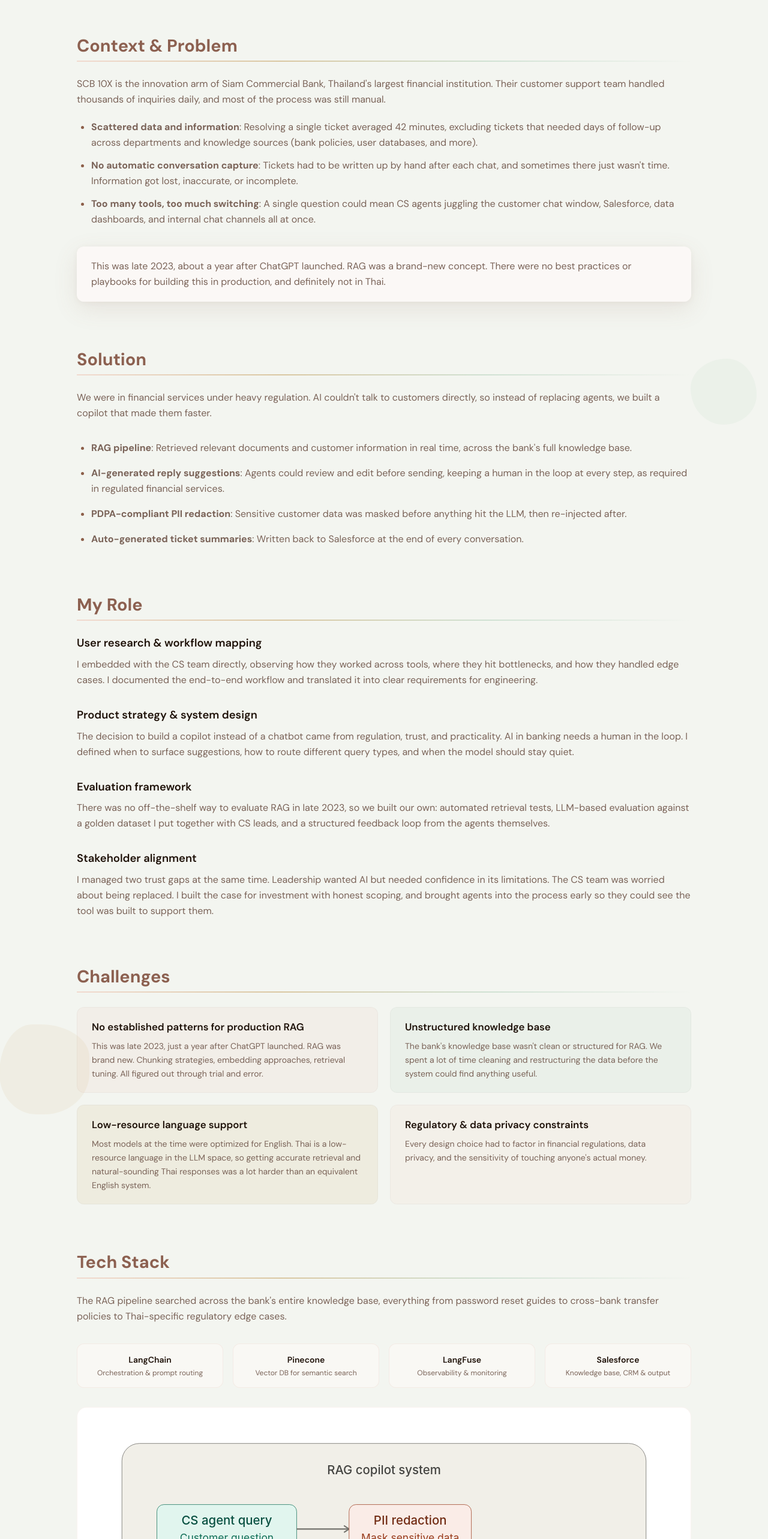
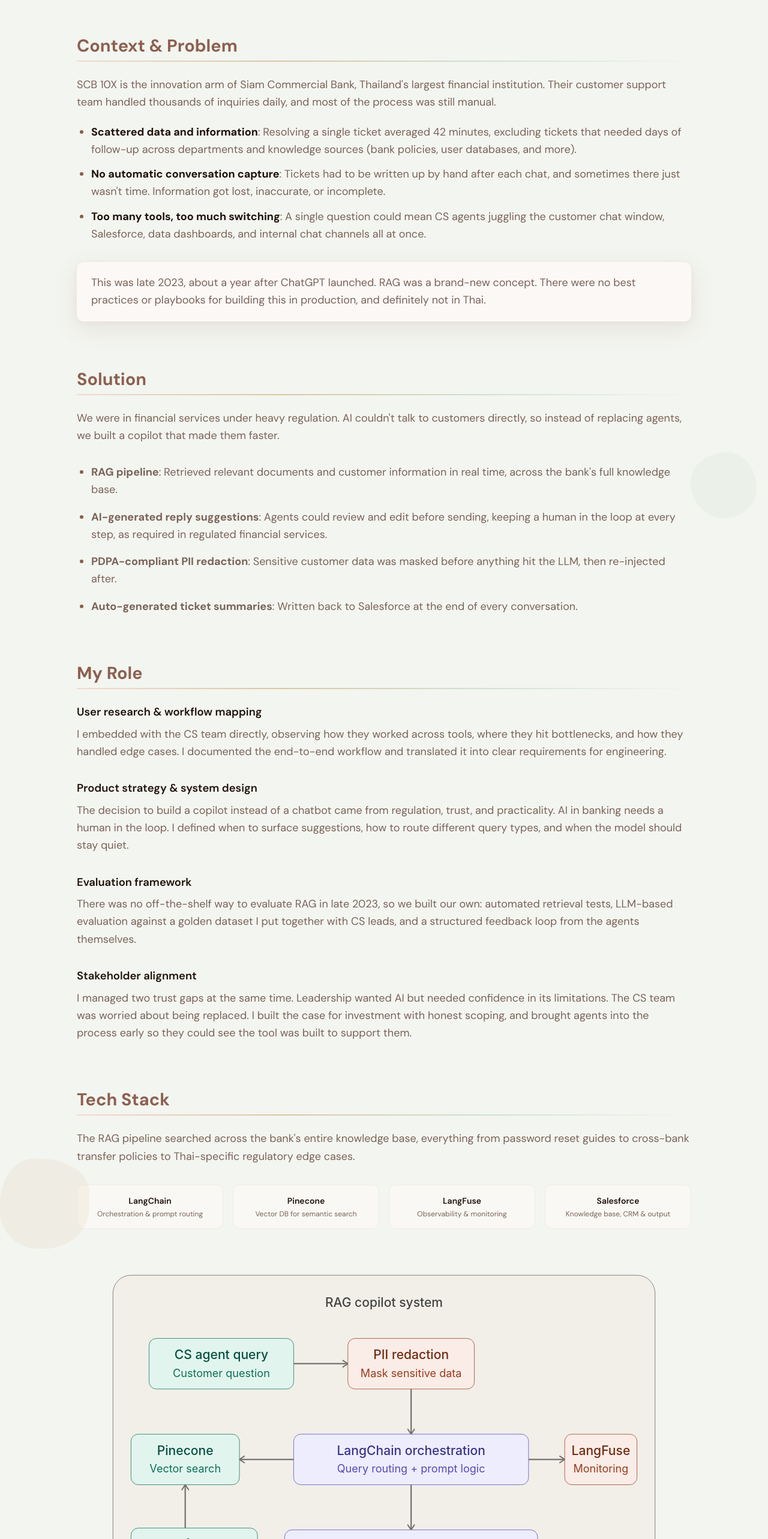
Before and after one commit to pattchok/portfolio, a Next.js app: page /work/cs-copilot in a window 1280 px wide. Shown: the part 2460-5026 px from the top of the page at 60% size. Built offline with nearby package versions, Linux system fonts and the light colour scheme; a web font is replaced by a local one.

Commit message:
update hero section

```diff
--- a/app/work/conversational-ai/page.tsx
+++ b/app/work/conversational-ai/page.tsx
@@ -196,7 +196,7 @@ export default function ConversationalAIPage() {
       </FadeIn>
 
       {/* ── Content ───────────────────────────────────────────── */}
-      <div className="max-w-6xl mx-auto px-6 md:px-10 lg:px-16 pb-24 space-y-20 relative">
+      <div className="max-w-6xl mx-auto px-6 md:px-10 lg:px-16 pb-24 space-y-20 relative text-lg">
         {/* decorative blobs scattered throughout */}
         <div className="absolute pointer-events-none" style={{ top: "6%", right: "-50px", width: "150px", height: "150px", background: gold, opacity: 0.12, borderRadius: "50% 40% 60% 40% / 40% 50% 40% 60%" }} />
         <div className="absolute pointer-events-none" style={{ top: "22%", left: "-70px", width: "160px", height: "160px", background: pink, opacity: 0.14, borderRadius: "45% 55% 40% 60% / 55% 45% 55% 45%" }} />
--- a/app/work/cs-copilot/page.tsx
+++ b/app/work/cs-copilot/page.tsx
@@ -78,7 +78,7 @@ const CalloutBox = ({
       boxShadow: "0 12px 40px rgba(140, 96, 80, 0.12), 0 2px 8px rgba(140, 96, 80, 0.06)",
     }}
   >
-    <p className="text-muted text-base leading-relaxed">
+    <p className="text-muted leading-relaxed">
       {emoji && <span className="mr-2">{emoji}</span>}
       {children}
     </p>
@@ -197,7 +197,7 @@ export default function RagCopilotPage() {
       <div className="pb-8" />
 
       {/* ── Content ───────────────────────────────────────────── */}
-      <div className="max-w-6xl mx-auto px-6 md:px-10 lg:px-16 pb-24 space-y-20 relative">
+      <div className="max-w-6xl mx-auto px-6 md:px-10 lg:px-16 pb-24 space-y-20 relative text-lg">
         {/* decorative blobs scattered throughout */}
         <div className="absolute pointer-events-none" style={{ top: "5%", right: "-55px", width: "140px", height: "140px", background: gold, opacity: 0.12, borderRadius: "50% 40% 60% 40% / 40% 50% 40% 60%" }} />
         <div className="absolute pointer-events-none" style={{ top: "20%", left: "-75px", width: "170px", height: "170px", background: pink, opacity: 0.14, borderRadius: "45% 55% 40% 60% / 55% 45% 55% 45%" }} />
@@ -258,7 +258,7 @@ export default function RagCopilotPage() {
         <FadeIn>
           <section>
             <SectionLabel>Context & Problem</SectionLabel>
-            <div className="space-y-5 text-base leading-relaxed text-muted">
+            <div className="space-y-5 leading-relaxed text-muted">
               <p>
                 SCB 10X is the innovation arm of Siam Commercial Bank,
                 Thailand&apos;s largest financial institution. Their customer
@@ -267,20 +267,20 @@ export default function RagCopilotPage() {
               </p>
               <ul className="list-disc pl-6 space-y-3 marker:text-brown">
                 <li>
-                  <strong>Scattered data and information</strong>: Resolving
+                  <strong className="text-text">Scattered data and information</strong>: Resolving
                   a single ticket averaged 42 minutes, excluding tickets
                   that needed days of follow-up across
                   departments and knowledge sources (bank policies, user
                   databases, and more).
                 </li>
                 <li>
-                  <strong>No automatic conversation capture</strong>: Tickets
+                  <strong className="text-text">No automatic conversation capture</strong>: Tickets
                   had to be written up by hand after each chat, and sometimes
                   there just wasn&apos;t time. Information got lost,
                   inaccurate, or incomplete.
                 </li>
                 <li>
-                  <strong>Too many tools, too much switching</strong>: A
+                  <strong className="text-text">Too many tools, too much switching</strong>: A
                   single question could mean CS agents juggling the customer
                   chat window, Salesforce, data dashboards, and internal chat
                   channels all at once.
@@ -300,7 +300,7 @@ export default function RagCopilotPage() {
         <FadeIn>
           <section>
             <SectionLabel>Solution</SectionLabel>
-            <div className="space-y-5 text-base leading-relaxed text-muted mb-8">
+            <div className="space-y-5 leading-relaxed text-muted mb-8">
               <p>
                 We were in financial services under heavy regulation. AI
                 couldn&apos;t talk to customers directly, so instead of
@@ -308,7 +308,7 @@ export default function RagCopilotPage() {
               </p>
             </div>
 
-            <ul className="list-disc pl-6 space-y-4 text-base leading-relaxed text-muted mb-8 marker:text-brown">
+            <ul className="list-disc pl-6 space-y-4 leading-relaxed text-muted mb-8 marker:text-brown">
               <li>
                 <strong>RAG pipeline</strong>: Retrieved relevant documents
                 and customer information in real time, across the bank&apos;s
@@ -362,9 +362,114 @@ export default function RagCopilotPage() {
                   >
                     {item.title}
                   </h3>
-                  <p className="text-muted text-base leading-relaxed">
+                  <p className="text-muted leading-relaxed">
                     {item.body}
                   </p>
+                </div>
+              ))}
+            </div>
+          </section>
+        </FadeIn>
+
+        {/* Tech stack / under the hood */}
+        <FadeIn>
+          <section>
+            <SectionLabel>Tech Stack</SectionLabel>
+            <div className="space-y-5 leading-relaxed text-muted mb-8">
+              <p>
+                The RAG pipeline searched across the bank&apos;s entire
+                knowledge base, everything from password reset guides to
+                cross-bank transfer policies to Thai-specific regulatory edge
+                cases.
+              </p>
+            </div>
+
+            <div className="grid grid-cols-2 md:grid-cols-4 gap-4 mb-8">
+              {[
+                { name: "LangChain", desc: "Orchestration & prompt routing" },
+                { name: "Pinecone", desc: "Vector DB for semantic search" },
+                { name: "LangFuse", desc: "Observability & monitoring" },
+                { name: "Salesforce", desc: "Knowledge base, CRM & output" },
+              ].map((t) => (
+                <div
+                  key={t.name}
+                  className="rounded-xl px-4 py-4 text-center"
+                  style={{
+                    background: "rgba(253,250,247,0.6)",
+                    border: "1px solid rgba(234,216,204,0.4)",
+                  }}
+                >
+                  <p className="text-text text-sm font-semibold mb-1" style={{ fontFamily: DM_SANS }}>
+                    {t.name}
+                  </p>
+                  <p className="text-muted text-xs leading-snug">{t.desc}</p>
+                </div>
+              ))}
+            </div>
+
+            {/* System architecture SVG */}
+            <div className="mb-8">
+              <Image
+                src="/work/cs-copilot/rag_copilot_system_architecture.svg"
+                alt="System architecture diagram"
+                width={900}
+                height={500}
+                className="w-full h-auto"
+              />
+            </div>
+
+            <p className="text-muted leading-relaxed">
+              PII was handled through a redaction layer. Sensitive customer
+              data was masked before anything hit the LLM, then re-injected
+              after.
+            </p>
+          </section>
+        </FadeIn>
+
+        {/* Key Features */}
+        <FadeIn>
+          <section>
+            <SectionLabel>Key Features</SectionLabel>
+            {/* User flow diagram */}
+            <div className="mb-10">
+              <Image
+                src="/work/cs-copilot/rag_copilot_user_flow.svg"
+                alt="User flow diagram"
+                width={1200}
+                height={180}
+                className="w-full h-auto"
+              />
+            </div>
+
+            {/* Feature list */}
+            <div className="space-y-0">
+              {[
+                {
+                  title: "Real-time knowledge retrieval",
+                  desc: "Semantic search across the bank's Salesforce knowledge base (policies, troubleshooting guides, regulatory docs) surfaced in context as the agent chats.",
+                },
+                {
+                  title: "Suggested replies with human review",
+                  desc: "AI drafts three reply options per message, each grounded in retrieved sources. Agents pick one, edit, and send. Human in the loop at every step.",
+                },
+                {
+                  title: "Auto-generated ticket summaries",
+                  desc: "At the end of each conversation, the system writes a summary and next-step list back to Salesforce. No more forgotten or incomplete tickets.",
+                },
+                {
+                  title: "PII redaction layer",
+                  desc: "Sensitive customer data masked before it reaches the LLM, then re-injected into the final output. PDPA-compliant by design.",
+                },
+                {
+                  title: "Evaluation & observability",
+                  desc: "Custom-built eval framework using LangFuse tracing, automated retrieval tests, and a golden dataset co-created with CS leads.",
+                },
+              ].map((f) => (
+                <div key={f.title} className="py-5 border-b border-border/30 last:border-0">
+                  <h3 className="text-text mb-2" style={{ fontFamily: DM_SANS, fontWeight: 600, fontSize: "1.15rem" }}>
+                    {f.title}
+                  </h3>
+                  <p className="text-muted leading-relaxed">{f.desc}</p>
                 </div>
               ))}
             </div>
@@ -379,7 +484,7 @@ export default function RagCopilotPage() {
               {[
                 {
                   title: "No established patterns for production RAG",
-                  desc: "This was late 2023, just a year after ChatGPT launched. RAG was brand new. Chunking strategies, embedding approaches, retrieval tuning. All figured out through trial and error.",
+                  desc: "Chunking strategies, embedding approaches, and retrieval tuning were all very new concepts. There was no best practice or playbook since it was just a year after ChatGPT launched.",
                   bg: "rgba(240,200,186,0.15)",
                 },
                 {
@@ -416,122 +521,6 @@ export default function RagCopilotPage() {
           </section>
         </FadeIn>
 
-        {/* Tech stack / under the hood */}
-        <FadeIn>
-          <section>
-            <SectionLabel>Tech Stack</SectionLabel>
-            <div className="space-y-5 text-base leading-relaxed text-muted mb-8">
-              <p>
-                The RAG pipeline searched across the bank&apos;s entire
-                knowledge base, everything from password reset guides to
-                cross-bank transfer policies to Thai-specific regulatory edge
-                cases.
-              </p>
-            </div>
-
-            <div className="grid grid-cols-2 md:grid-cols-4 gap-4 mb-8">
-              {[
-                { name: "LangChain", desc: "Orchestration & prompt routing" },
-                { name: "Pinecone", desc: "Vector DB for semantic search" },
-                { name: "LangFuse", desc: "Observability & monitoring" },
-                { name: "Salesforce", desc: "Knowledge base, CRM & output" },
-              ].map((t) => (
-                <div
-                  key={t.name}
-                  className="rounded-xl px-4 py-4 text-center"
-                  style={{
-                    background: "rgba(253,250,247,0.6)",
-                    border: "1px solid rgba(234,216,204,0.4)",
-                  }}
-                >
-                  <p className="text-text text-sm font-semibold mb-1" style={{ fontFamily: DM_SANS }}>
-                    {t.name}
-                  </p>
-                  <p className="text-muted text-xs leading-snug">{t.desc}</p>
-                </div>
-              ))}
-            </div>
-
-            {/* System architecture SVG */}
-            <div
-              className="rounded-2xl overflow-hidden border border-border/30 p-4 mb-8"
-              style={{ background: "#fff" }}
-            >
-              <Image
-                src="/work/cs-copilot/rag_copilot_system_architecture.svg"
-                alt="System architecture diagram"
-                width={900}
-                height={500}
-                className="w-full h-auto"
-              />
-            </div>
-
-            <p className="text-muted text-base leading-relaxed">
-              PII was handled through a redaction layer. Sensitive customer
-              data was masked before anything hit the LLM, then re-injected
-              after.
-            </p>
-          </section>
-        </FadeIn>
-
-        {/* Key Features */}
-        <FadeIn>
-          <section>
-            <SectionLabel>Key Features</SectionLabel>
-            <div className="space-y-0">
-              {[
-                {
-                  title: "Real-time knowledge retrieval",
-                  desc: "Semantic search across the bank's Salesforce knowledge base (policies, troubleshooting guides, regulatory docs) surfaced in context as the agent chats.",
-                },
-                {
-                  title: "Suggested replies with human review",
-                  desc: "AI drafts three reply options per message, each grounded in retrieved sources. Agents pick one, edit, and send. Human in the loop at every step.",
-                },
-                {
-                  title: "Auto-generated ticket summaries",
-                  desc: "At the end of each conversation, the system writes a summary and next-step list back to Salesforce. No more forgotten or incomplete tickets.",
-                },
-                {
-                  title: "PII redaction layer",
-                  desc: "Sensitive customer data masked before it reaches the LLM, then re-injected into the final output. PDPA-compliant by design.",
-                },
-                {
-                  title: "Evaluation & observability",
-                  desc: "Custom-built eval framework using LangFuse tracing, automated retrieval tests, and a golden dataset co-created with CS leads.",
-                },
-              ].map((f) => (
-                <div key={f.title} className="py-5 border-b border-border/30 last:border-0">
-                  <p className="text-text mb-1" style={{ fontFamily: DM_SANS, fontWeight: 600 }}>
-                    {f.title}
-                  </p>
-                  <p className="text-muted text-base leading-relaxed">{f.desc}</p>
-                </div>
-              ))}
-            </div>
-          </section>
-        </FadeIn>
-
-        {/* Closing */}
-        <FadeIn>
-          <section
-            className="rounded-2xl px-8 py-8 text-center"
-            style={{
-              background:
-                "linear-gradient(135deg, rgba(240,200,186,0.18) 0%, rgba(253,250,247,0.5) 50%, rgba(184,212,191,0.15) 100%)",
-              border: "1px solid rgba(234,216,204,0.3)",
-            }}
-          >
-            <p
-              className="text-muted text-base leading-relaxed"
-              style={{ fontStyle: "italic" }}
-            >
-              Most internal AI tools never make it past pilot. This one
-              shipped.
-            </p>
-          </section>
-        </FadeIn>
-
         {/* Nav */}
         <FadeIn>
           <div className="flex justify-between items-center pt-8 border-t border-border/40">
--- a/app/work/finnomena/page.tsx
+++ b/app/work/finnomena/page.tsx
@@ -197,7 +197,7 @@ export default function FinnomenaPage() {
       </FadeIn>
 
       {/* ── Content ───────────────────────────────────────────── */}
-      <div className="max-w-6xl mx-auto px-6 md:px-10 lg:px-16 pb-24 space-y-20 relative">
+      <div className="max-w-6xl mx-auto px-6 md:px-10 lg:px-16 pb-24 space-y-20 relative text-lg">
         {/* decorative blobs */}
         <div className="absolute pointer-events-none" style={{ top: "5%", right: "-55px", width: "140px", height: "140px", background: gold, opacity: 0.12, borderRadius: "50% 40% 60% 40% / 40% 50% 40% 60%" }} />
         <div className="absolute pointer-events-none" style={{ top: "20%", left: "-75px", width: "170px", height: "170px", background: pink, opacity: 0.14, borderRadius: "45% 55% 40% 60% / 55% 45% 55% 45%" }} />
--- a/app/work/opentyphoon/page.tsx
+++ b/app/work/opentyphoon/page.tsx
@@ -210,7 +210,7 @@ export default function OpenTyphoonPage() {
       </FadeIn>
 
       {/* ── Content ───────────────────────────────────────────── */}
-      <div className="max-w-6xl mx-auto px-6 md:px-10 lg:px-16 pb-24 space-y-20 relative">
+      <div className="max-w-6xl mx-auto px-6 md:px-10 lg:px-16 pb-24 space-y-20 relative text-lg">
         {/* decorative blobs scattered throughout */}
         <div className="absolute pointer-events-none" style={{ top: "8%", right: "-60px", width: "160px", height: "160px", background: gold, opacity: 0.12, borderRadius: "50% 40% 60% 40% / 40% 50% 40% 60%" }} />
         <div className="absolute pointer-events-none" style={{ top: "25%", left: "-80px", width: "180px", height: "180px", background: pink, opacity: 0.14, borderRadius: "45% 55% 40% 60% / 55% 45% 55% 45%" }} />
--- a/components/CompactWorkRow.tsx
+++ b/components/CompactWorkRow.tsx
@@ -93,7 +93,7 @@ export default function CompactWorkRow({
                 {meta.stack && (
                   <div>
                     <span className="text-xs font-bold tracking-tight uppercase text-pink-dark block mb-0.5">
-                      stack
+                      tech stack
                     </span>
                     {meta.stack}
                   </div>
--- a/lib/featured.ts
+++ b/lib/featured.ts
@@ -6,8 +6,8 @@ import { sideProjects } from "./projects";
 // what order. type "work" → /work/[slug], "project" → /projects/[slug]
 // ─────────────────────────────────────────────────────────────────
 export const featuredEntries: Array<{ type: "work" | "project"; slug: string }> = [
+  { type: "work",    slug: "opentyphoon"       },
   { type: "work",    slug: "cs-copilot"        },
-  { type: "work",    slug: "opentyphoon"       },
   { type: "work",    slug: "conversational-ai" },
 ];
 
```
Also changed, not shown: app/page.tsx (+21 -5 lines), lib/work.ts (+14 -14 lines), public/work/cs-copilot/rag_copilot_user_flow.svg.
